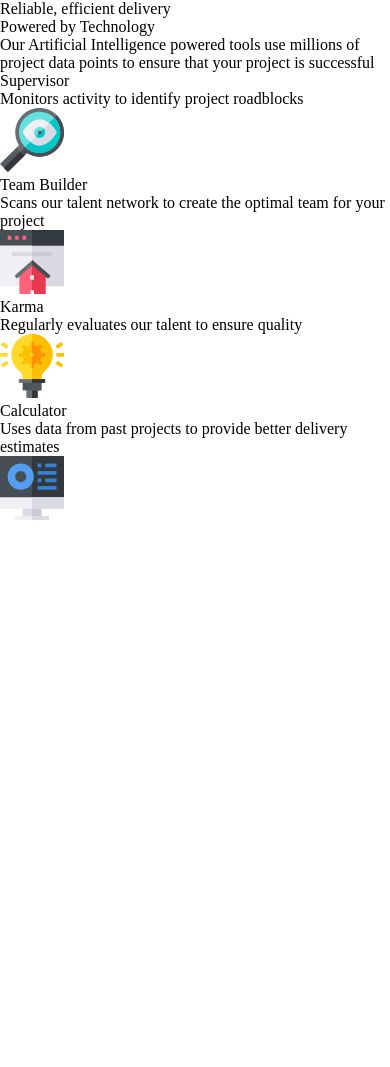
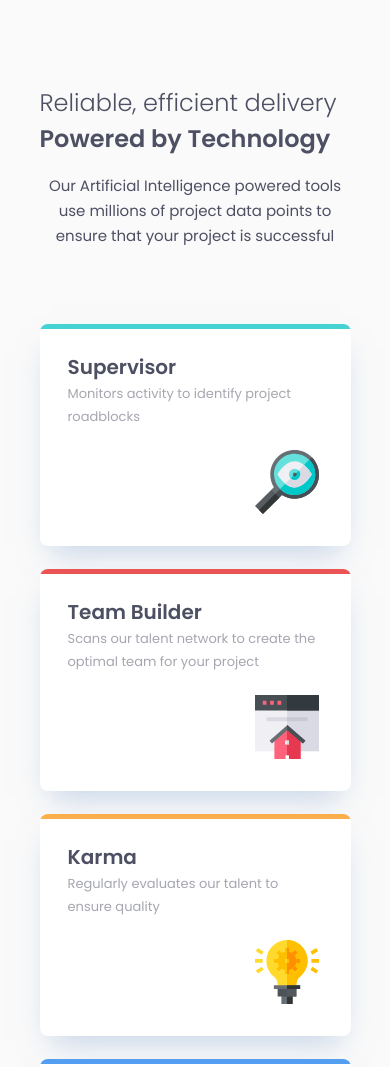
Before and after one commit to paulaabro/four-card-feature-section, a plain HTML site: page index.html in a window 390 px wide. Shown: the top 1067 px of the page. Before the commit the page ends 844 px from the top, so only its background shows below. Drawn offline with Linux system fonts and the light colour scheme.

Commit message:
card mobile

```diff
--- a/index.html
+++ b/index.html
@@ -12,7 +12,7 @@
     <link rel="stylesheet" href="style.css" />
   </head>
   <body>
-    <main>
+    <header>
       <h1>Reliable, efficient delivery</h1>
       <h2>Powered by Technology</h2>
 
@@ -20,32 +20,35 @@
         Our Artificial Intelligence powered tools use millions of project data points to ensure that
         your project is successful
       </p>
-
-      <div class="cards">
+    </header>
+    <main class="cards">
       <section class="card supervisor">
+        <div class="color"></div>
         <h3>Supervisor</h3>
         <p>Monitors activity to identify project roadblocks</p>
         <img src="./images/icon-supervisor.svg" alt="" aria-hidden="true" />
       </section>
 
       <section class="card team-builder">
+        <div class="color"></div>
         <h3>Team Builder</h3>
         <p>Scans our talent network to create the optimal team for your project</p>
         <img src="./images/icon-team-builder.svg" alt="" aria-hidden="true" />
       </section>
 
       <section class="card karma">
+        <div class="color"></div>
         <h3>Karma</h3>
         <p>Regularly evaluates our talent to ensure quality</p>
         <img src="./images/icon-karma.svg" alt="" aria-hidden="true" />
       </section>
 
       <section class="card calculator">
+        <div class="color"></div>
         <h3>Calculator</h3>
         <p>Uses data from past projects to provide better delivery estimates</p>
         <img src="./images/icon-calculator.svg" alt="" aria-hidden="true" />
       </section>
-      </div>
     </main>
   </body>
 </html>
--- a/style.css
+++ b/style.css
@@ -1,3 +1,5 @@
+@import url("https://fonts.googleapis.com/css2?family=Poppins:wght@300;400;600&display=swap");
+
 :root {
   --red: #ea5454;
   --cyan: #44d3d2;
@@ -5,3 +7,96 @@
   --blue: #549ef2;
   --grayish-blue: #4d4f62;
 }
+
+body {
+  font-family: "Poppins", sans-serif;
+  color: var(--grayish-blue);
+  background-color: #fafafa;
+}
+
+header {
+  max-width: 311px;
+  margin: 85px auto 76px;
+}
+
+h1,
+h2 {
+  font-size: 24px;
+  line-height: 36px;
+}
+
+h1 {
+  font-weight: 300;
+}
+
+h2 {
+  font-weight: 600;
+  margin-bottom: 16px;
+}
+
+header p {
+  font-size: 15px;
+  line-height: 25px;
+  text-align: center;
+}
+
+.cards {
+  display: grid;
+  gap: 23px;
+  justify-content: center;
+}
+
+.card {
+  max-width: 311px;
+  height: 222px;
+  padding: 28px;
+  background-color: #fff;
+  position: relative;
+
+  box-shadow: 0 15px 30px -11px rgba(131, 166, 210, 0.5);
+  border-radius: 8px;
+  overflow: hidden;
+}
+
+.color {
+  height: 5px;
+  box-shadow: 0 15px 30px -11px rgba(131, 166, 210, 0.5);
+  position: absolute;
+  top: 0;
+  left: 0;
+  right: 0;
+}
+
+.supervisor .color {
+  background-color: var(--cyan);
+}
+
+.team-builder .color {
+  background-color: var(--red);
+}
+
+.karma .color {
+  background-color: var(--yellow);
+}
+
+.calculator .color {
+  background-color: var(--blue);
+}
+
+h3 {
+  font-weight: 600;
+  font-size: 20px;
+  line-height: 30px;
+}
+
+.card p {
+  font-size: 13px;
+  line-height: 23px;
+  opacity: 0.5;
+}
+
+img {
+  position: absolute;
+  right: 32px;
+  bottom: 32px;
+}
```
Lines whose indentation alone changed are shown as unchanged.
